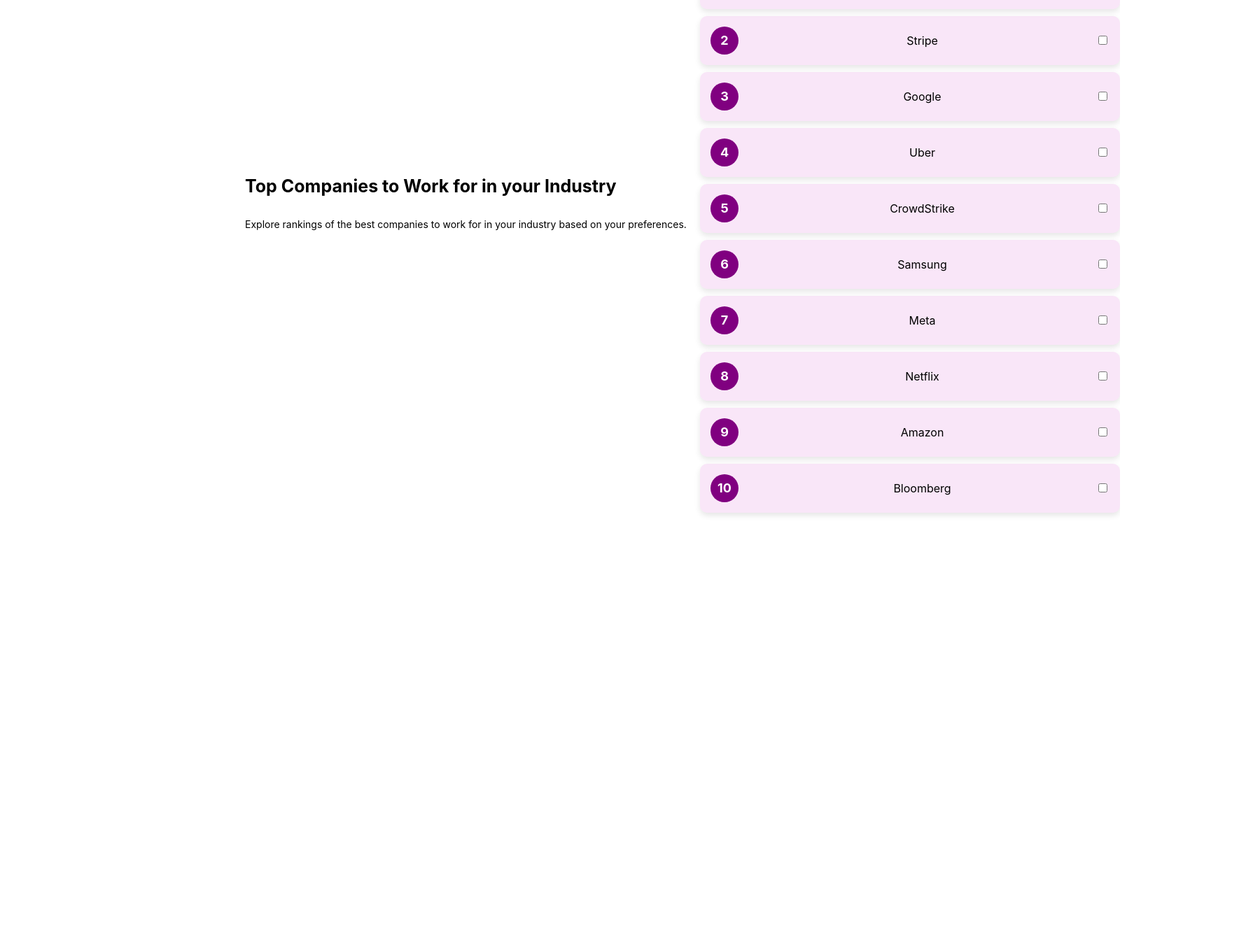
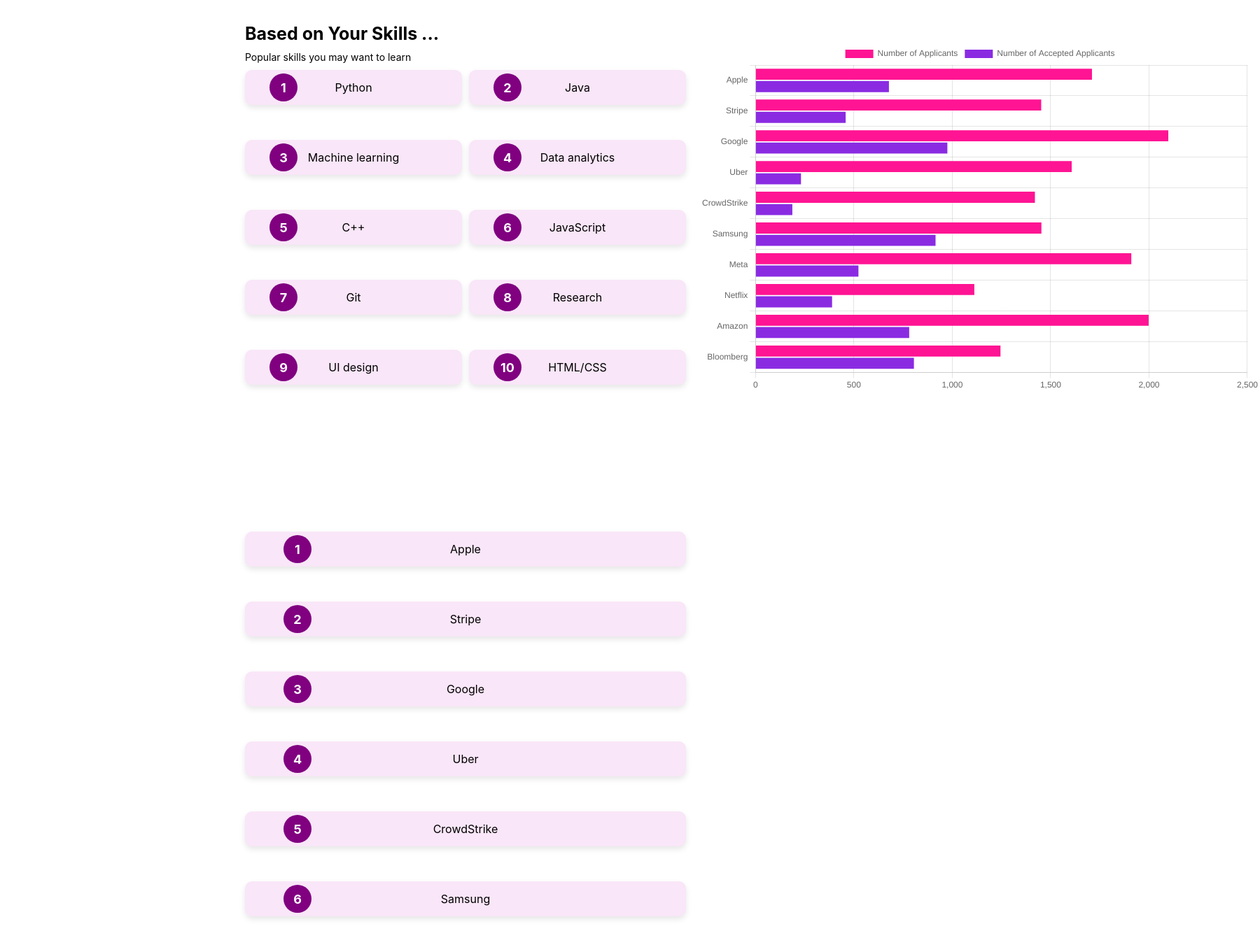
Before and after one commit to texasluminescence/job-trend-analyzer, a React (Create React App) app in the folder dashboard-react-app/: page /personalized in a window 1280 px wide. Shown: the part 149-1500 px from the top of the page at 70% size, 1800 px wide, since content can reach past the window. Before the commit the page ends 908 px from the top, so only its background shows below. Built offline with nearby package versions, Linux system fonts and the light colour scheme.

Commit message:
Updated Personalized Page

```diff
--- a/dashboard-react-app/package.json
+++ b/dashboard-react-app/package.json
@@ -6,9 +6,11 @@
     "@testing-library/jest-dom": "^5.17.0",
     "@testing-library/react": "^13.4.0",
     "@testing-library/user-event": "^13.5.0",
+    "chart.js": "^4.4.8",
     "react": "^18.3.1",
+    "react-chartjs-2": "^5.3.0",
     "react-dom": "^18.3.1",
-    "react-scripts": "5.0.1",
+    "react-scripts": "^5.0.1",
     "web-vitals": "^2.1.4"
   },
   "scripts": {
--- /dev/null
+++ b/dashboard-react-app/src/pages/Personalized/personalized-bar-graph.js
@@ -0,0 +1,65 @@
+import React from 'react';
+import { Bar } from 'react-chartjs-2';
+import "./personalized.css"
+import {
+    Chart as ChartJS,
+    BarElement,
+    CategoryScale,
+    LinearScale,
+    Tooltip,
+
+
+
+    Legend
+} from 'chart.js'
+
+
+ChartJS.register(
+    BarElement,
+    CategoryScale,
+    LinearScale,
+    Tooltip,
+    Legend
+)
+
+const BarChart = () => {
+    const data = {
+        labels: ['Apple', "Stripe", "Google", "Uber", "CrowdStrike", "Samsung", "Meta", "Netflix", "Amazon", "Bloomberg"],
+        datasets: [
+            {
+                label: 'Number of Applicants',
+                data: [1710, 1452, 2098, 1607, 1420, 1453, 1910, 1112, 1998, 1245],
+                backgroundColor: '#ff1493'
+            },
+            {
+                label: 'Number of Accepted Applicants',
+                data: [678, 458, 975, 231, 187, 915, 523, 389, 781, 805],
+                backgroundColor: '#8a2be2'
+            }
+        ]
+    }
+    const options = {
+        indexAxis: 'y',
+        responsive: true,
+        maintainAspectRatio: false,
+        scales: {
+            x: {
+                beginAtZero: true
+            },
+
+            y: {
+                beginAtZero: true
+            }
+        }
+
+    }
+
+
+    return (
+        <div className='bar-graph'>
+            <Bar data={data} options={options}></Bar>
+        </div>
+    )
+}
+
+export default BarChart;
--- a/dashboard-react-app/src/pages/Personalized/personalized.css
+++ b/dashboard-react-app/src/pages/Personalized/personalized.css
@@ -4,15 +4,17 @@
     align-items: flex-start;
     justify-content: flex-start;
     margin-top: 50px;
+    margin-left: 350px;
 }
 
 
 .title {
     /* text-align: center; */
     text-align: left;
-    margin-top: 350px;
+    margin-top: 50px;
     font-size: 25px;
     margin-left: 350px;
+    margin: 0 0 10px 0;
     /* margin-right: 50px; */
 
 }
@@ -23,26 +25,143 @@
     text-align: left;
     margin-left: 350px;
     margin-right: 0px;
+    margin: 0 0 10px 0;
+    margin-bottom: 75px;
 }
 
+.title2 {
+    /* text-align: center; */
+    text-align: left;
+    margin-top: 50px;
+    font-size: 25px;
+    margin-left: 350px;
+    margin: 0 0 10px 0;
+    /* margin-right: 50px; */
+
+}
+
+
+.para2 {
+    font-size: 14px;
+    text-align: left;
+    margin-left: 350px;
+    margin-right: 0px;
+    margin: 0 0 10px 0;
+}
+
+
+
+.list-contianer{
+    display: flex;
+    flex-direction: column;
+    justify-content: space-between;
+    width: 100%;
+    gap: 30px;
+    margin-top: 50px;
+    max-width: 1200px;
+    margin: 0 0 10px 0;
+}
 .list{
     list-style-type: none;
     padding: 0;
     width: 90%;
     max-width: 600px;
-    margin-left: 1000px;
-    margin-top: -400px;
+    margin-top: 100px;
+    display: flex;
+    flex-wrap: wrap;
+    justify-content: flex-start;
+    gap: 20px;
+    position: absolute;
+    bottom: 50px;
+    left: 50%;
+    flex-direction: column;
+    align-items: stretch;
+    position: static;
+    transform: none;
+    margin-top: 0;
+    margin-left: 0;
+    display: grid;
+    grid-template-columns: 1fr 1fr;
+    gap: 40px;
+    flex-wrap: wrap;
+    justify-content: space-between;
+    margin-bottom: 200px;
 }
 
 .list-item{
+    width: 100%;
     display: flex;
     align-items: center;
-    justify-content: space-between;
+    justify-content: center;
     border-radius: 10px;
     padding: 15px;
     margin-bottom: 10px;
     background-color: rgba(194, 13, 182, 0.1);
     box-shadow: 0 4px 8px rgba(0, 0, 0, 0.1);
+}
+
+
+
+.list-item:nth-child(odd){
+    align-self: flex-start;
+}
+.list-item:nth-child(even){
+    align-self: flex-end;
+}
+
+.list1-contianer{
+    display: flex;
+    flex-direction: column;
+    justify-content: space-between;
+    width: 100%;
+    gap: 30px;
+    margin-top: 50px;
+    max-width: 1200px;
+    margin: 0 0 10px 0;
+}
+.list1{
+    list-style-type: none;
+    padding: 0;
+    width: 100%;
+    max-width: 600px;
+    margin-top: 100px;
+    display: flex;
+    flex-wrap: wrap;
+    gap: 20px;
+    position: absolute;
+    bottom: 50px;
+    left: 50%;
+    flex-direction: column;
+    align-items: stretch;
+    position: static;
+    transform: none;
+    margin-top: 0;
+    margin-left: 0;
+    display: grid;
+    gap: 40px;
+    flex-wrap: wrap;
+
+}
+
+.list1-item{
+    width: 100%;
+    display: flex;
+    align-items: center;
+    justify-content: center;
+    border-radius: 10px;
+    padding: 15px;
+    margin-bottom: 10px;
+    background-color: rgba(194, 13, 182, 0.1);
+    box-shadow: 0 4px 8px rgba(0, 0, 0, 0.1);
+}
+
+
+
+.list1-item:nth-child(odd){
+    align-self: flex-start;
+}
+.list1-item:nth-child(even){
+    align-self: flex-end;
 }
 
 .list-item:hover {
@@ -59,7 +178,25 @@
     justify-content: center;
     font-weight: bold;
     font-size: 18px;
-    margin-right: 15px;
+    position: absolute;
+    margin-right: 200px;
+
+}
+.circle1 {
+    width: 40px;
+    height: 40px;
+    border-radius: 50%;
+    background-color: purple;
+    color: white;
+    display: flex;
+    align-items:center;
+    justify-content: center;
+    font-weight: bold;
+    font-size: 18px;
+    position: absolute;
+    margin: 0 480px 0 0;
+
+
 }
 
 .modal-overlay{
@@ -80,7 +217,7 @@
     height: auto;
     box-shadow: 0px 0px 15px rgba(0, 0, 0, 0.1);
     text-align: center;
-    position: center;
+    position: relative;
     margin-bottom: 150px;
 }
 
@@ -96,3 +233,9 @@ button {
     padding: 10px 20px;
     background-color: purple;
 }
+
+.bar-graph {
+    margin: -1675px 0 0 650px;
+    width: 800px;
+    height: 500px;
+}
--- a/dashboard-react-app/src/pages/Personalized/personalized.js
+++ b/dashboard-react-app/src/pages/Personalized/personalized.js
@@ -1,5 +1,6 @@
 import React, { useState } from "react";
-import "./personalized.css"
+import BarChart from "./personalized-bar-graph";
+import "./personalized.css";
 
 
 const Personalized = () => {
@@ -29,22 +30,46 @@ const Personalized = () => {
     {letter: "10", name: "Bloomberg", job: "Financial Analyst", location: "Austin, TX"}
   ];
 
+  const comp = [
+    {letter: "1", name: "Python", job: "Software Engineer", location: "Austin, TX"},
+    {letter: "2", name: "Java", job: "Data Engineer", location: "Austin, TX"},
+    {letter: "3", name: "Machine learning", job: "Software Engineer", location: "Austin, TX"},
+    {letter: "4", name: "Data analytics", job: "Product Manager", location: "Austin, TX"},
+    {letter: "5", name: "C++", job: "Data Analyst", location: "Austin, TX"},
+    {letter: "6", name: "JavaScript", job: " AI Research Scientist", location: "Austin, TX"},
+    {letter: "7", name: "Git", job: "Software Engineer", location: "Austin, TX"},
+    {letter: "8", name: "Research", job: "Product Manager", location: "Austin, TX"},
+    {letter: "9", name: "UI design", job: "Software Development Engineer", location: "Austin, TX"},
+    {letter: "10", name: "HTML/CSS", job: "Financial Analyst", location: "Austin, TX"}
+  ];
+
   return (
     <div className="container">
       <h1 className="title">
-        Top Companies to Work for in your Industry
+        Your Personalized Job Trends
       </h1>
       <p className="para">
-        Explore rankings of the best companies to work for in your industry based on your preferences.
+        Skill and role recommendations for you
+      </p>
+      <h1 className="title2">
+        Based on Your Skills ...
+      </h1>
+      <p className="para2">
+        Popular skills you may want to learn
       </p>
       <ul className="list">
-        {companies.map((company, index) => (
-          <li className="list-item" key={index} onClick={() => openModal(company)}>
+        {comp.map((company, index) => (
+          <li className="list-item" key={index}>
             <div className="circle">{company.letter}</div>
             <span className="text">{company.name}</span>
-            <input type="checkbox"
-              className="checkbox"
-              onClick={(e) => e.stopPropagation()}/>
+          </li>
+        ))}
+      </ul>
+      <ul className="list1">
+        {companies.map((company, index) => (
+          <li className="list1-item" key={index} onClick={() => openModal(company)}>
+            <div className="circle1">{company.letter}</div>
+            <span className="text1">{company.name}</span>
           </li>
         ))}
       </ul>
@@ -61,6 +86,10 @@ const Personalized = () => {
           </div>
         </div>
       )}
+
+      <div>
+        <BarChart/>
+      </div>
     </div>
   );
 };
```
Also changed, not shown: 1 other file (tests, documents, lock files or other folders).
